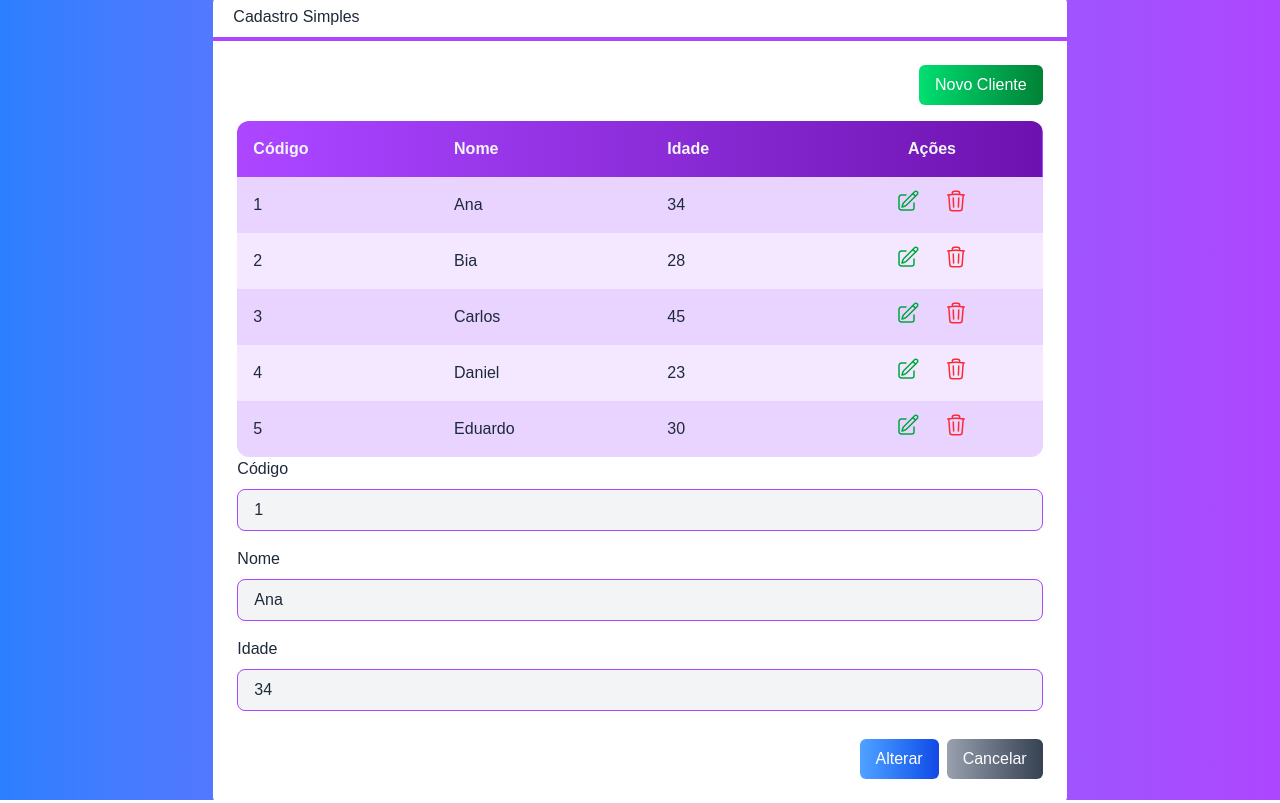
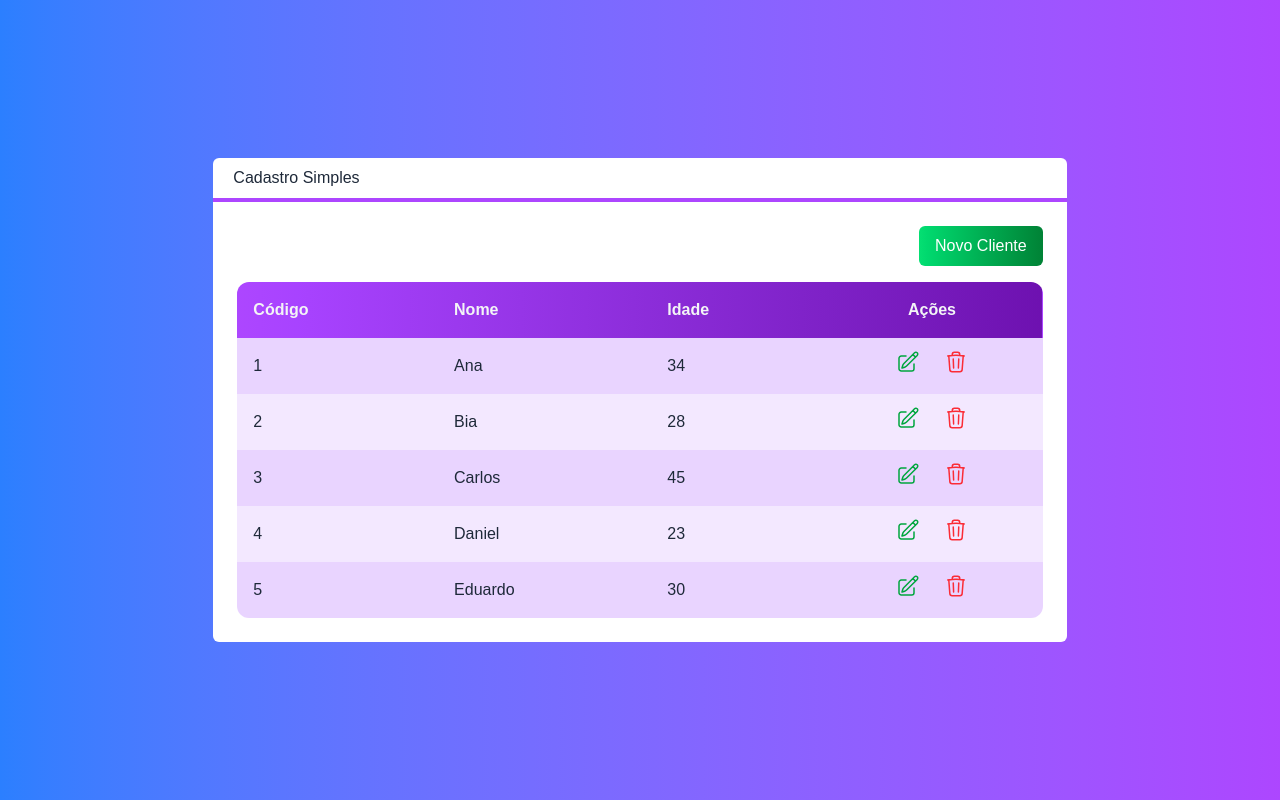
Before and after one commit to tramalho/next-crud, a Next.js app: page / in a window 1280 px wide. Built offline with nearby package versions, Linux system fonts and the light colour scheme.

Commit message:
Alternando entre Tabela e Formulário

```diff
--- a/src/components/Botao.tsx
+++ b/src/components/Botao.tsx
@@ -4,6 +4,7 @@ interface BotaoProps {
   cor: "blue" | "gray" | "green";
   children: React.ReactNode;
   className?: string;
+  onClick?: () => void;
 }
 
 export default function Botao(props: BotaoProps) {
@@ -15,6 +16,8 @@ export default function Botao(props: BotaoProps) {
             text-white px-4 py-2 rounded-md
             ${props.className}
         `}
+      onClick={props.onClick}
+      type="button"
     >
       {props.children}
     </button>
--- a/src/components/Formulario.tsx
+++ b/src/components/Formulario.tsx
@@ -4,22 +4,25 @@ import { useState } from "react";
 import Botao from "@/components/Botao";
 
 interface FormularioProps {
-    cliente: Cliente
+    cliente: Cliente,
+    cancelar?: () => void
+    clienteMudou?: (cliente: Cliente) => void
 }
 
 export default function Formulario(props: FormularioProps) {
     const id = props.cliente?.id
     const [nome, setNome] = useState(props.cliente?.nome ?? '');
     const [idade, setIdade] = useState(props.cliente?.idade ?? 0);
-
+    const newCli = new Cliente(id, nome, idade)
+    const editLabel = id ? "Alterar" : "Salvar"
     return (
         <div>
             {id ? (<Entrada texto="Código" valor={id} somenteLeitura={true}/>) : false}
             <Entrada texto="Nome" valor={nome} valorMudou={valor => setNome(String(valor))}/>
             <Entrada texto="Idade" tipo="number" valor={idade} valorMudou={valor => setIdade(Number(valor))}/>
             <div className="flex justify-end mt-7">
-                <Botao cor="blue" className="mr-2">{ id ? "Alterar" : "Salvar"}</Botao>
-                <Botao cor="gray">Cancelar</Botao>
+                <Botao cor="blue" className="mr-2" onClick={() => { props.clienteMudou?.(newCli) }}>{editLabel}</Botao>
+                <Botao cor="gray" onClick={props.cancelar}>Cancelar</Botao>
             </div>
         </div>
     );
--- a/src/pages/index.tsx
+++ b/src/pages/index.tsx
@@ -3,8 +3,11 @@ import Tabela from "@/components/Tabela";
 import Cliente from "@/core/Cliente";
 import Botao from "@/components/Botao";
 import Formulario from "@/components/Formulario";
+import { useState } from "react";
 
 export default function Home() {
+  const [visivel, setVisivel] = useState<"tabela" | "form">("tabela");
+
   const clientes = [
     new Cliente("1", "Ana", 34),
     new Cliente("2", "Bia", 28),
@@ -21,6 +24,31 @@ export default function Home() {
     console.log(`Excluir... ${cliente.nome}`);
   }
 
+  function salvarCliente(cliente: Cliente) {
+    console.log(cliente);
+  }
+
+  function renderTabela() {
+    return (
+      <>
+        <div className={`flex justify-end`}>
+          <Botao
+            cor="green"
+            className="mb-4"
+            onClick={() => setVisivel("form")}
+          >
+            Novo Cliente
+          </Botao>
+        </div>
+        <Tabela
+          clientes={clientes}
+          clienteSelecionado={clienteSelecionado}
+          clienteExcluido={clienteExcluido}
+        />
+      </>
+    );
+  }
+
   return (
     <div
       className={`
@@ -30,15 +58,15 @@ export default function Home() {
       `}
     >
       <Layout titulo="Cadastro Simples">
-        <div className={`flex justify-end`}>
-          <Botao cor="green" className="mb-4">Novo Cliente</Botao>
-        </div>
-        <Tabela
-        clientes={clientes}
-        clienteSelecionado={clienteSelecionado}
-        clienteExcluido={clienteExcluido}
-        />
-        <Formulario cliente={clientes[0]}/>
+        {visivel === "form" ? (
+          <Formulario
+          cliente={clientes[0]}
+          cancelar={() => setVisivel("tabela")}
+          clienteMudou={salvarCliente}
+          />
+        ) : (
+          renderTabela()
+        )}
       </Layout>
     </div>
   );
```
